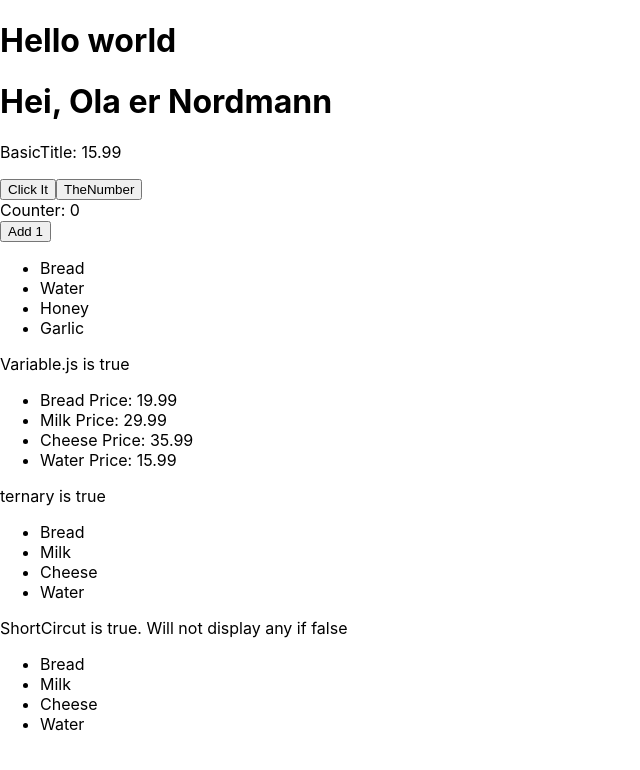
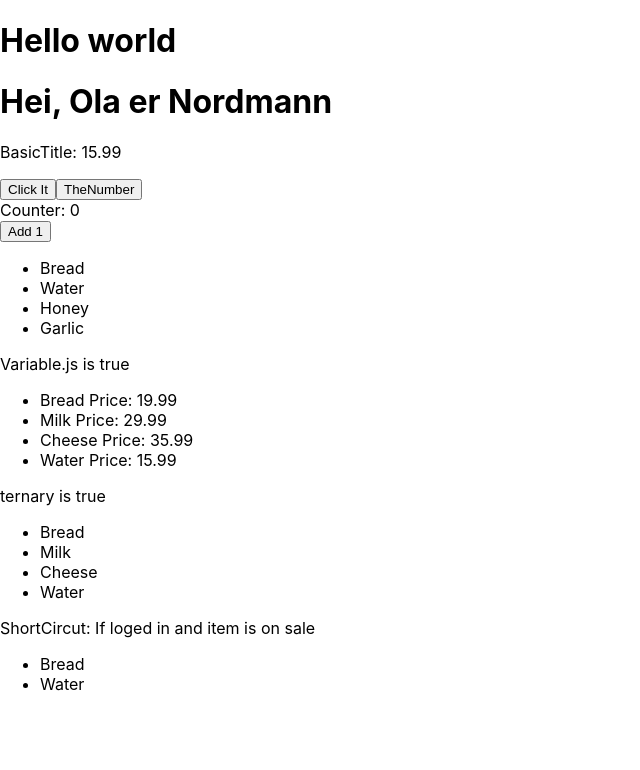
Before and after one commit to NatuRal3/feu2-frameworks, a React (Create React App) app in the folder m-f-a/: page / in a window 1280 px wide. Shown: the top 770 px of the page, without its empty margins (0-640 px from the left). Built offline with nearby package versions, Linux system fonts and the light colour scheme.

Commit message:
filtered to only show items on sale in ShortCircut

```diff
--- a/m-f-a/src/conditionalRendering/ShortCircut.js
+++ b/m-f-a/src/conditionalRendering/ShortCircut.js
@@ -7,11 +7,11 @@ function ShortCircut() {
     <div>
       {isLoggedIn && (
         <>
-          <p>ShortCircut is true. Will not display any if false</p>
+          <p>ShortCircut: If loged in and item is on sale </p>
           <ul>
-            {products.map((products) => (
-              <li key={products.id}>{products.title}</li>
-            ))}
+            {products.map(
+              (products) => products.isOnSale && <li key={products.id}>{products.title}</li>
+            )}
           </ul>
         </>
       )}
```
